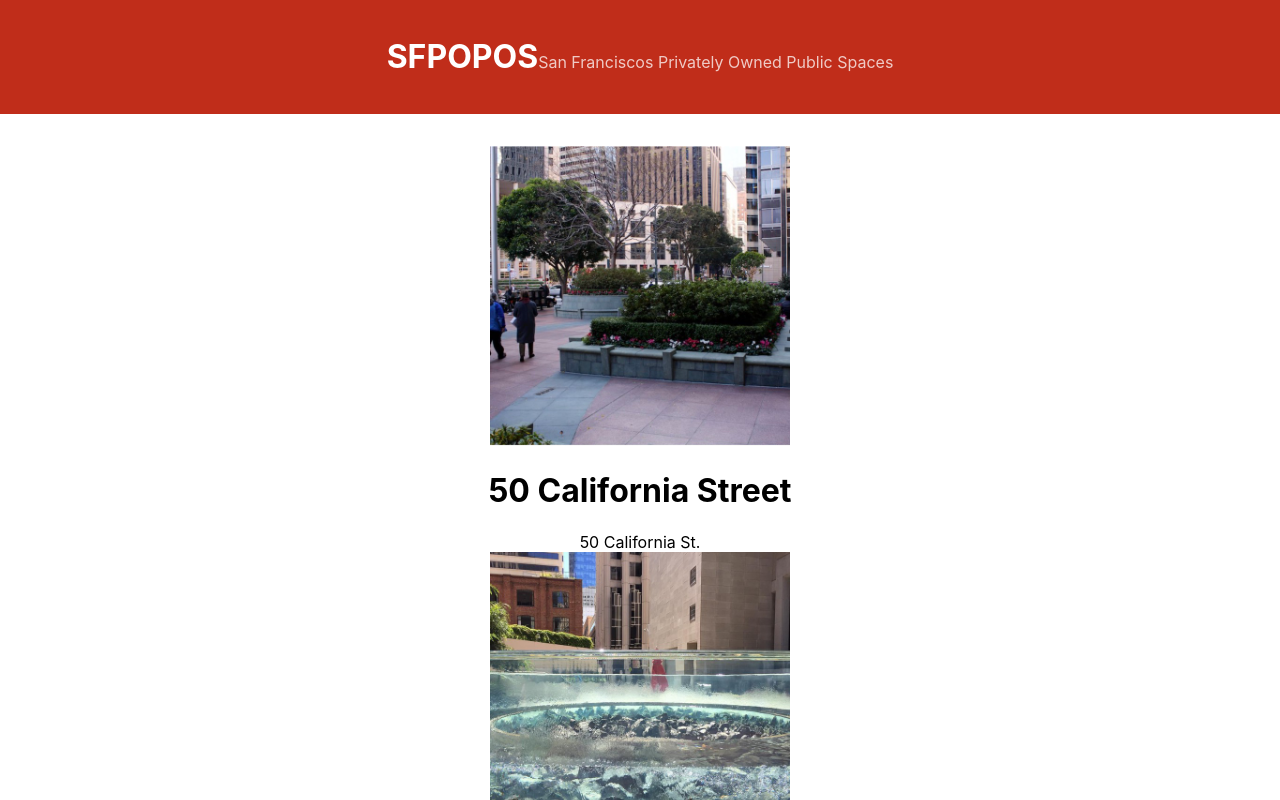
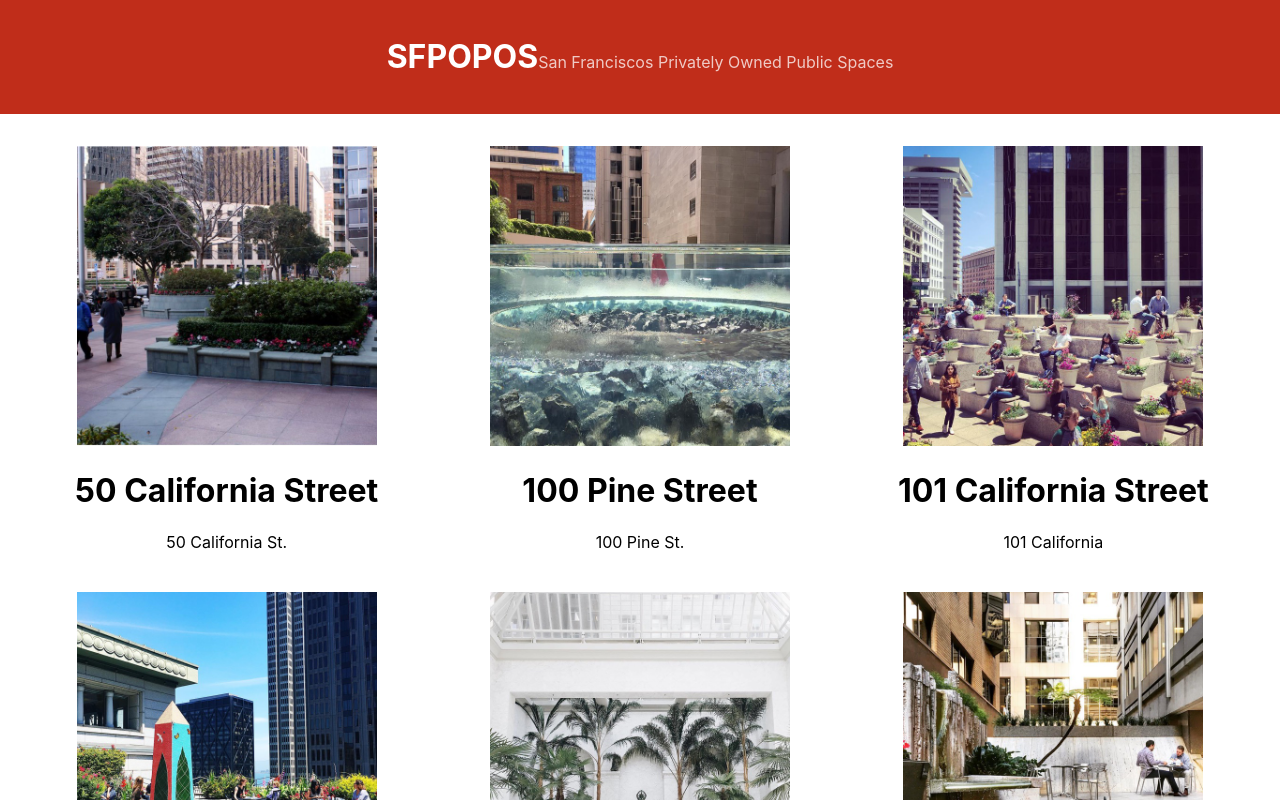
Before and after one commit to alaJream/sfpopos, a React (Create React App) app: page / in a window 1280 px wide. Shown: the top 800 px of the page. Built offline with nearby package versions, Linux system fonts and the light colour scheme.

Commit message:
dynamic content and footer

```diff
--- /dev/null
+++ b/src/POPOSList.css
@@ -0,0 +1,8 @@
+/* src/POPOSList.css */
+.POPOSList {
+    width: calc(100% - 80px);
+    margin: auto;
+    display: grid;
+    grid-template-columns: 1fr 1fr 1fr;
+    grid-gap: 40px;
+  }
--- a/src/POPOSList.js
+++ b/src/POPOSList.js
@@ -1,4 +1,5 @@
 // src/POPOSList.js
+import './POPOSList.css';
 
 import POPOSSpace from './POPOSSpace';
 
```
Also changed, not shown: src/POPOSSpace.css (added, +9 -0 lines).
